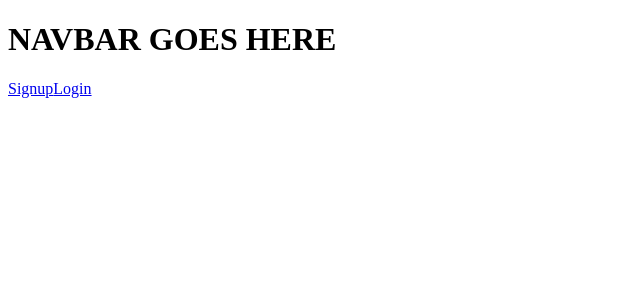
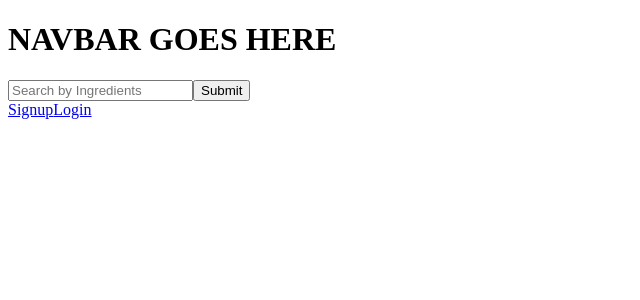
Before and after one commit to steebuu/Rations, a React (Create React App) app in the folder frontend/: page /#/recipes/1 in a window 1280 px wide. Shown: the top 300 px of the page, without its empty margins (0-640 px from the left). Built offline with nearby package versions, Linux system fonts and the light colour scheme; no server answers.

Commit message:
Sets up searchbar component and form

```diff
--- a/frontend/src/components/app.jsx
+++ b/frontend/src/components/app.jsx
@@ -14,9 +14,9 @@ const App = () => (
     <div>
         <NavBarContainer />
         <Switch>
-            {/* <AuthRoute exact path="/" component={MainPage} /> */}
+            <AuthRoute exact path="/" component={MainPage} />
             <Route path ="/recipes/:recipeId" component={RecipeShowContainer}/>
-            <AuthRoute path="/" component={RecipeIndexContainer}/>
+            {/* <AuthRoute path="/" component={RecipeIndexContainer}/> */}
             <AuthRoute exact path="/login" component={LoginFormContainer} />
             <AuthRoute exact path="/signup" component={SignupFormContainer} />
         </Switch>
--- a/frontend/src/components/nav/navbar.jsx
+++ b/frontend/src/components/nav/navbar.jsx
@@ -1,6 +1,7 @@
 import React from 'react';
 import { Link } from 'react-router-dom'
 // import './navbar.css'
+import Searchbar from './searchbar';
 
 class NavBar extends React.Component {
     constructor(props) {
@@ -19,9 +20,6 @@ class NavBar extends React.Component {
         if (this.props.loggedIn) {
             return (
                 <div>
-                    <Link to={'/tweets'}>All Tweets</Link>
-                    <Link to={'/profile'}>Profile</Link>
-                    <Link to={'/new_tweet'}>Write a Tweet</Link>
                     <button onClick={this.logoutUser}>Logout</button>
                 </div>
             );
@@ -39,6 +37,7 @@ class NavBar extends React.Component {
         return (
             <div>
                 <h1>NAVBAR GOES HERE</h1>
+                <Searchbar />
                 {this.getLinks()}
             </div>
         );
--- /dev/null
+++ b/frontend/src/components/nav/searchbar.jsx
@@ -0,0 +1,36 @@
+import React, { Component } from 'react'
+
+export default class Searchbar extends Component {
+    constructor(props){
+        super(props);
+        this.state = {
+            search: ''
+        }
+        this.handleSubmit = this.handleSubmit.bind(this);
+    }
+
+    update(field){
+        return e => this.setState({
+            [field]: e.currentTarget.value
+        })
+    }
+
+    handleSubmit(e){
+        e.preventDefault();
+        let filter = {
+            ingredients: [],
+            number: 1
+        }
+        filter.ingredients.push(this.state.search);
+
+    }
+
+    render() {
+        return (
+            <form onSubmit={this.handleSubmit}>
+                <input type="text" placeholder="Search by Ingredients" value={this.state.search} onChange={this.update('search')}/>
+                <input type="submit" />
+            </form>
+        )
+    }
+}
```
Also changed, not shown: frontend/src/components/nav/searchbar_container.jsx (added).
